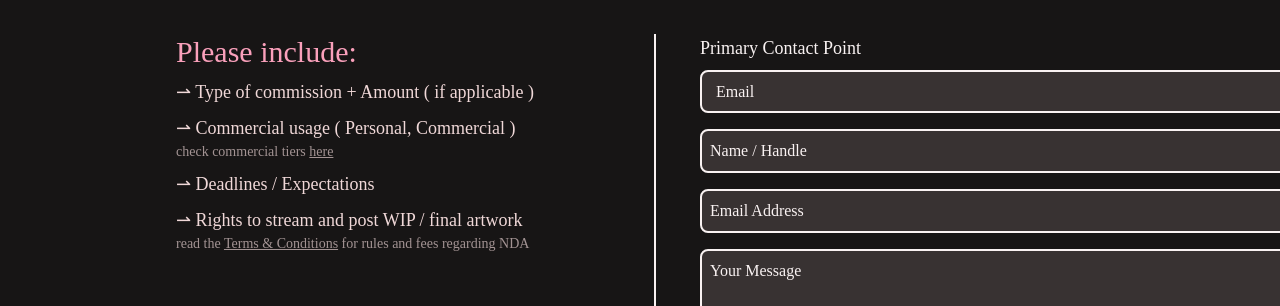
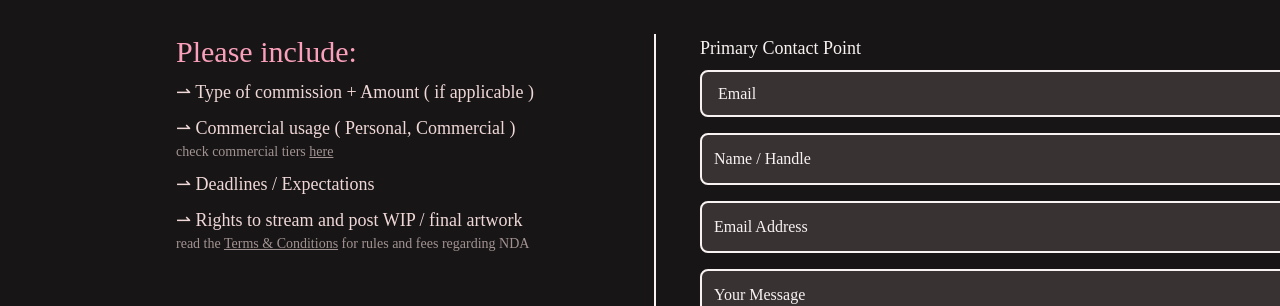
Before and after one commit to cosyreii/ReiingArt, a SvelteKit app: page /contact in a window 1280 px wide. Shown: the part 323-629 px from the top of the page. Built offline with nearby package versions, Linux system fonts and the light colour scheme; a web font is replaced by a local one.

Commit message:
contact form padding (p2>p3)

```diff
--- a/src/routes/contact/+page.svelte
+++ b/src/routes/contact/+page.svelte
@@ -33,7 +33,7 @@
 			<label for="contact-point" class="mb-2 block text-lg text-white">Primary Contact Point</label>
 			<select
 				id="contact-point"
-				class="block w-full rounded-lg border-2 border-white bg-translucent/15 p-2.5 text-white hover:border-pink"
+				class="block w-full rounded-lg border-2 border-white bg-translucent/15 p-3 text-white hover:border-pink"
 			>
 				<option class="bg-grey">Email</option>
 				<option class="bg-grey/85">Discord (Recommended)</option>
@@ -46,7 +46,7 @@
 			<input
 				type="text"
 				name="name"
-				class="m-2 w-[38rem] rounded-lg border-2 border-white bg-translucent/15 p-2 text-white placeholder-white hover:border-pink"
+				class="m-2 w-[38rem] rounded-lg border-2 border-white bg-translucent/15 p-3 text-white placeholder-white hover:border-pink"
 				placeholder="Name / Handle"
 				required
 			/>
@@ -55,14 +55,14 @@
 			<input
 				type="email"
 				name="email"
-				class="m-2 w-[38rem] rounded-lg border-2 border-white bg-translucent/15 p-2 text-white placeholder-white hover:border-pink"
+				class="m-2 w-[38rem] rounded-lg border-2 border-white bg-translucent/15 p-3 text-white placeholder-white hover:border-pink"
 				placeholder="Email Address"
 				required
 			/>
 		</div>
 		<textarea
 			placeholder="Your Message"
-			class="m-2 w-[38rem] rounded-lg border-2 border-white bg-translucent/15 p-2 text-white placeholder-white hover:border-pink"
+			class="m-2 w-[38rem] rounded-lg border-2 border-white bg-translucent/15 p-3 text-white placeholder-white hover:border-pink"
 			name="message"
 			rows="10"
 			required
```
